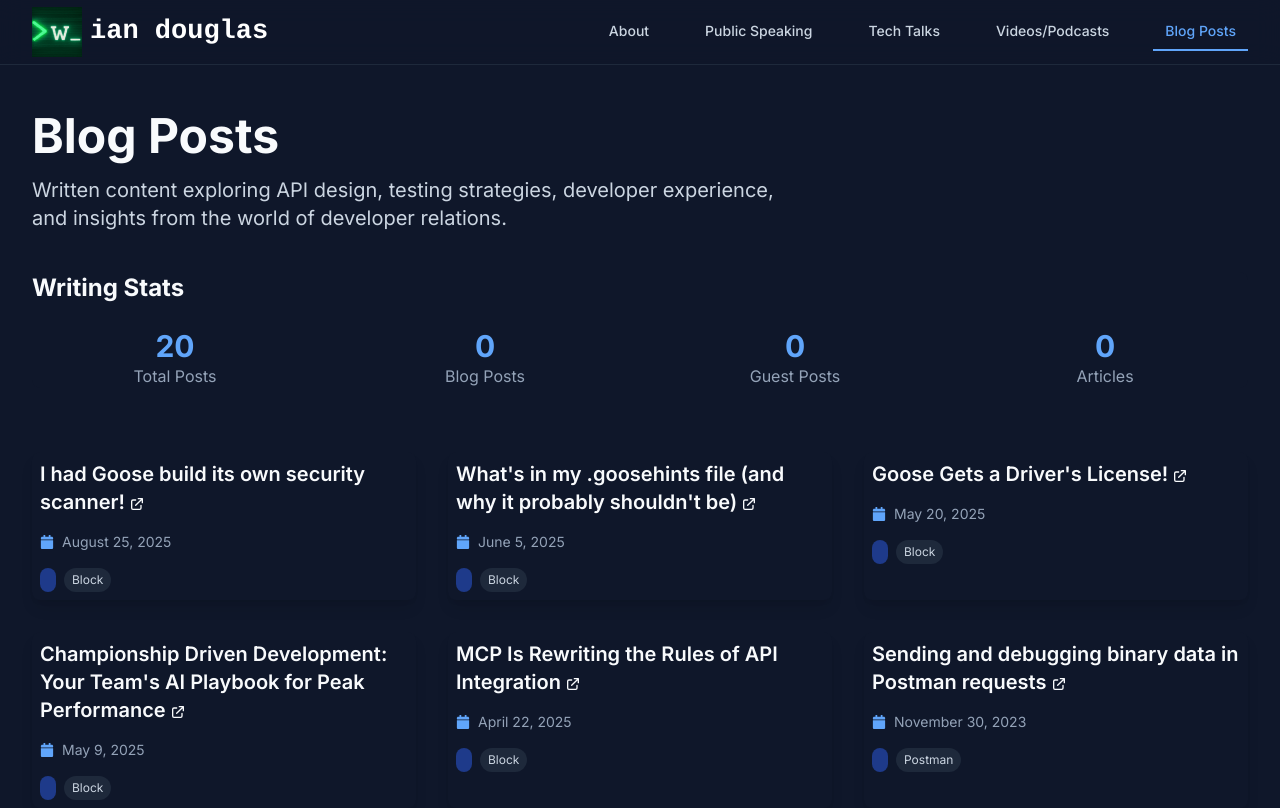
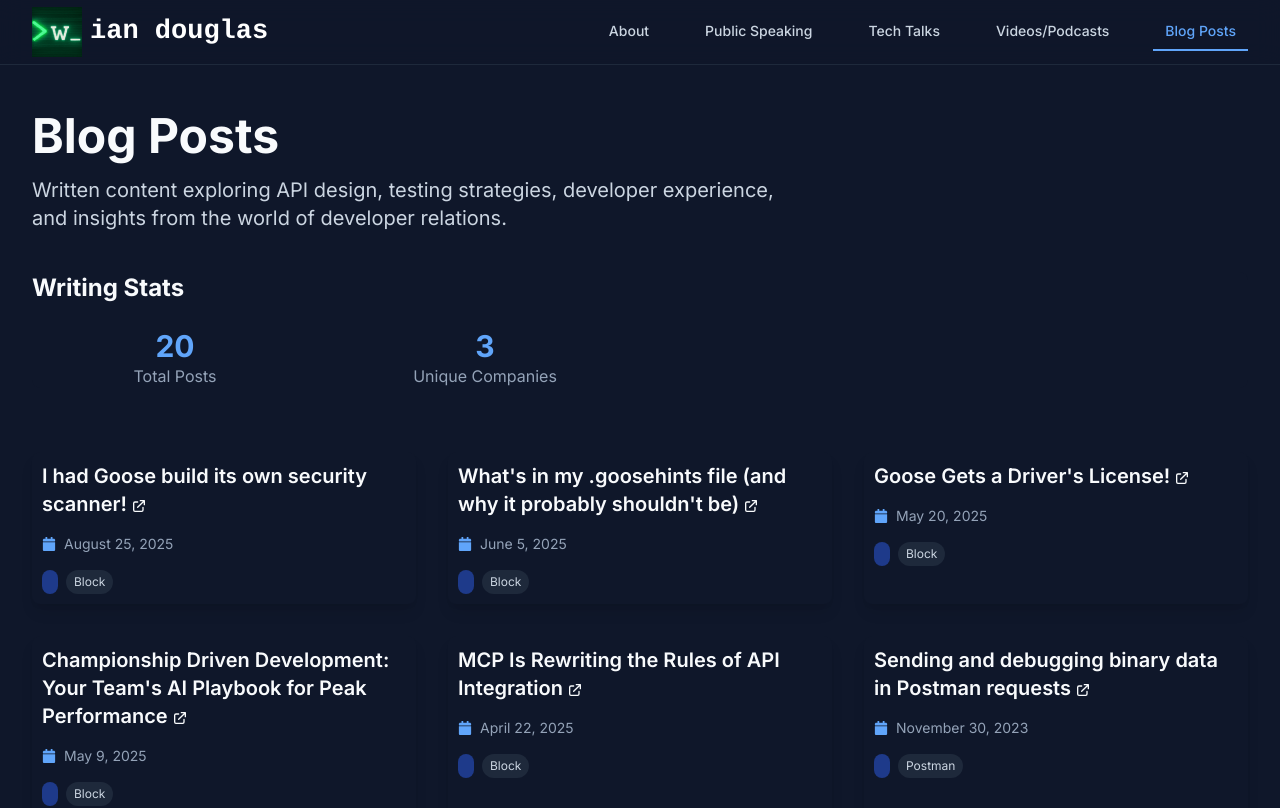
Before and after one commit to iandouglas/id736portfolio, a Next.js app: page /blog-posts in a window 1280 px wide. Shown: the top 808 px of the page. Built offline with nearby package versions, Linux system fonts and the light colour scheme.

Commit message:
added blog company count and border highlight on cards

```diff
--- a/src/app/blog-posts/page.tsx
+++ b/src/app/blog-posts/page.tsx
@@ -4,6 +4,7 @@ import { getBlogs, sortByDate } from '@/lib/data';
 
 export default function BlogPosts() {
   const blogs = sortByDate(getBlogs());
+  const uniqueCompanies = new Set(blogs.map(blog => blog.company));
 
   return (
     <Layout>
@@ -30,21 +31,9 @@ export default function BlogPosts() {
             </div>
             <div className="text-center">
               <div className="text-3xl font-bold text-primary-400">
-                {blogs.filter(item => item.type === 'blog').length}
+                {uniqueCompanies.size}
               </div>
-              <div className="text-secondary-400">Blog Posts</div>
-            </div>
-            <div className="text-center">
-              <div className="text-3xl font-bold text-primary-400">
-                {blogs.filter(item => item.type === 'guest post').length}
-              </div>
-              <div className="text-secondary-400">Guest Posts</div>
-            </div>
-            <div className="text-center">
-              <div className="text-3xl font-bold text-primary-400">
-                {blogs.filter(item => item.type === 'article').length}
-              </div>
-              <div className="text-secondary-400">Articles</div>
+              <div className="text-secondary-400">Unique Companies</div>
             </div>
           </div>
         </div>
--- a/src/components/ContentCard.tsx
+++ b/src/components/ContentCard.tsx
@@ -84,7 +84,7 @@ const ContentCard = ({ item, className = '' }: ContentCardProps) => {
   }
 
   return (
-    <div className={`bg-secondary-900 rounded-lg overflow-hidden shadow-lg hover:shadow-xl transition-shadow duration-300 ${className}`}>
+    <div className={`bg-secondary-900 rounded-lg overflow-hidden shadow-lg hover:shadow-xl transition-shadow duration-300 border-2 border-transparent hover:border-primary-400 ${className}`}>
       {!isBlogPost && (
         <div className="relative">
           {mediaElement}
```
